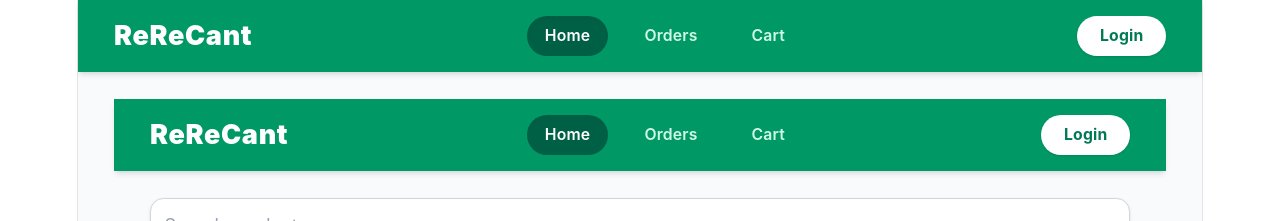
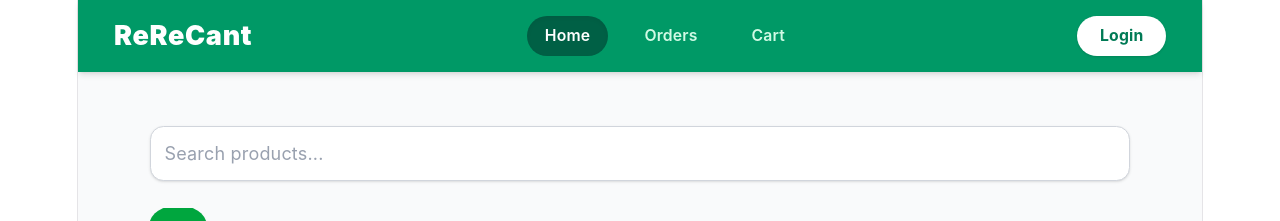
Before and after one commit to stemmasterstark-commits/rerecant, a React (Vite) app: page / in a window 1280 px wide. Shown: the top 221 px of the page. Built offline with nearby package versions, Linux system fonts and the light colour scheme; no server answers; the database is empty.

Commit message:
Fixed Navbar and Orders

```diff
--- a/src/pages/Home.jsx
+++ b/src/pages/Home.jsx
@@ -24,7 +24,7 @@ function Home({ onNavigate }) {
 
   return (
     <div className="min-h-screen bg-gray-50 pb-12">
-      <Navbar onNavigate={onNavigate} currentPage="home" />
+
 
       <main className="max-w-7xl mx-auto px-4 sm:px-6 lg:px-8 pt-6">
         <div className="mb-6">
--- a/src/pages/Orders.jsx
+++ b/src/pages/Orders.jsx
@@ -37,7 +37,7 @@ export default function Orders({ onNavigate }) {
 
   return (
     <div className="min-h-screen bg-gray-100 text-gray-900 pb-12">
-      <Navbar onNavigate={onNavigate} currentPage="orders" />
+
 
       <main className="max-w-2xl mx-auto px-4 pt-8">
         <h1 style={{ color: "#0f172a" }} className="text-3xl font-black mb-6 flex items-center gap-2">
```
